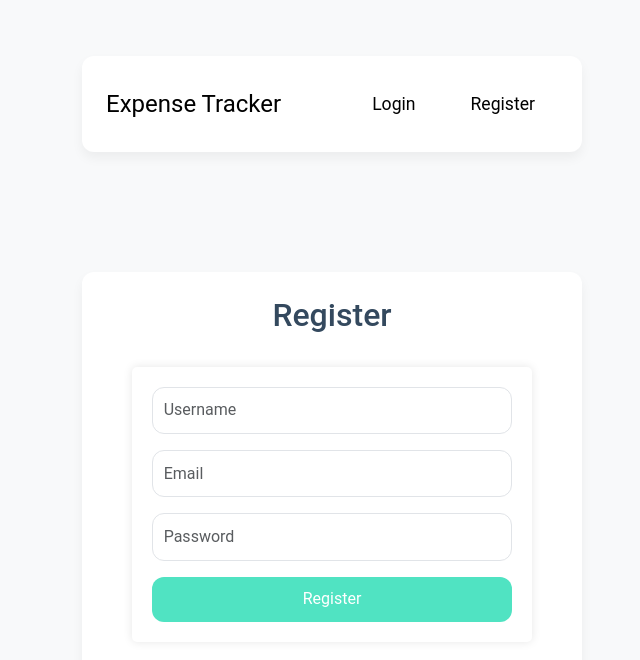
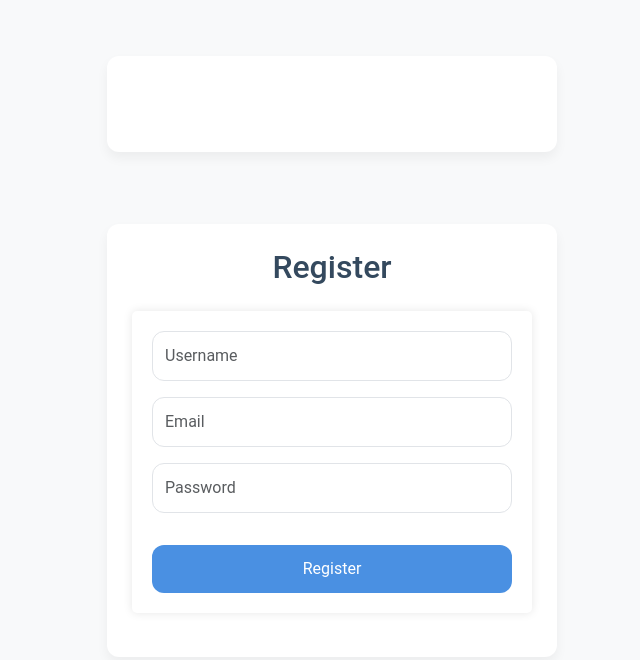
Before and after one commit to tanmoybarua43/expense-tracker-p3, a React (Create React App) app in the folder client/: page /register in a window 1280 px wide. Shown: the top 660 px of the page, without its empty margins (308-948 px from the left). Built offline with nearby package versions, Linux system fonts and the light colour scheme.

Commit message:
updated the ui

```diff
--- a/client/src/assets/styles/components/_addExpense.scss
+++ b/client/src/assets/styles/components/_addExpense.scss
@@ -1,35 +1,31 @@
-// _addExpense.scss
-
+// AddExpense SCSS
 .container {
-    max-width: 500px;
-    margin: $spacing-unit * 3 auto;
-    padding: $spacing-unit * 2;
-    @include card;
+    max-width: 450px;
+    margin: 0 auto;
+    padding: 1.5rem;
+    background-color: $card-bg-color;
+    border-radius: $border-radius;
+    box-shadow: $box-shadow;
 
     h2 {
       text-align: center;
-      margin-bottom: $spacing-unit * 2;
+      color: $heading-color;
+      margin-bottom: 1.5rem;
     }
 
     .form-control {
-      margin-bottom: $spacing-unit;
-      padding: $spacing-unit / 1.5;
+      margin-bottom: 1rem;
+      padding: 0.75rem;
+      border: 1px solid $border-color;
       border-radius: $border-radius;
-      border: 1px solid $border-color;
-
-      &:focus {
-        border-color: $secondary-color;
-        box-shadow: 0 0 6px lighten($secondary-color, 20%);
-      }
-    }
-
-    select, input[type="date"] {
-      border-radius: $border-radius;
-      padding: $spacing-unit / 1.5;
     }
 
     button {
-      @include button($secondary-color, darken($secondary-color, 15%));
+      @include button($primary-color, darken($primary-color, 10%));
       width: 100%;
+      padding: 0.75rem;
+      margin-top: 1rem;
+      font-size: 1rem;
+      border-radius: $border-radius;
     }
   }
--- a/client/src/assets/styles/components/_expenseList.scss
+++ b/client/src/assets/styles/components/_expenseList.scss
@@ -1,14 +1,23 @@
-// _expenseList.scss
+// ExpenseList SCSS
+.container {
+    margin-top: 2rem;
 
-.container {
-    margin-top: $spacing-unit * 2;
+    h2 {
+      text-align: center;
+      color: $heading-color;
+    }
 
-    .table {
+    table {
+      width: 100%;
+      margin-top: 1.5rem;
       background-color: $card-bg-color;
       border-radius: $border-radius;
       overflow: hidden;
+      box-shadow: $box-shadow;
+
       th, td {
-        padding: $spacing-unit / 1.5;
+        padding: 1rem;
+        text-align: center;
       }
 
       th {
@@ -20,17 +29,14 @@
         color: $text-color;
         border-bottom: 1px solid $border-color;
       }
-    }
 
-    button {
-      @include button($secondary-color, darken($secondary-color, 10%));
-
-      &.btn-danger {
-        @include button(#e74c3c, darken(#e74c3c, 10%));
+      .btn-warning {
+        @include button($secondary-color, darken($secondary-color, 10%));
+        margin-right: 0.5rem;
       }
 
-      &.btn-warning {
-        @include button(#f39c12, darken(#f39c12, 10%));
+      .btn-danger {
+        @include button(#e74c3c, darken(#e74c3c, 10%));
       }
     }
 
--- a/client/src/assets/styles/components/_navbar.scss
+++ b/client/src/assets/styles/components/_navbar.scss
@@ -1,20 +1,29 @@
-// _navbar.scss
-
+// Navbar SCSS
 .navbar {
     background-color: $primary-color;
-    padding: $spacing-unit * 1.5;
+    padding: 1.5rem;
 
     .navbar-brand {
-        color: black;
+      color: #fff;
       font-size: 1.5rem;
+      font-weight: bold;
     }
 
-    .navbar-nav {
     .nav-link {
-        color: black;
+      color: #fff;
       font-size: 1.1rem;
-        margin-left: $spacing-unit * 1.5;
-        transition: color $transition;
+      margin-left: 1.5rem;
+      transition: color 0.3s ease;
+
+      &:hover {
+        color: lighten($primary-color, 10%);
+      }
+    }
+
+    .dropdown-toggle {
+      background-color: transparent;
+      border: none;
+      color: #fff;
 
       &:hover {
         color: lighten($primary-color, 10%);
@@ -27,9 +36,9 @@
       border-radius: $border-radius;
 
       .dropdown-item {
+        padding: 0.75rem;
         color: $text-color;
-          padding: $spacing-unit / 1.5;
-          transition: background-color $transition;
+        transition: background-color 0.3s ease;
 
         &:hover {
           background-color: lighten($background-color, 10%);
@@ -37,4 +46,3 @@
       }
     }
   }
-  }
```
Lines whose indentation alone changed are shown as unchanged.
